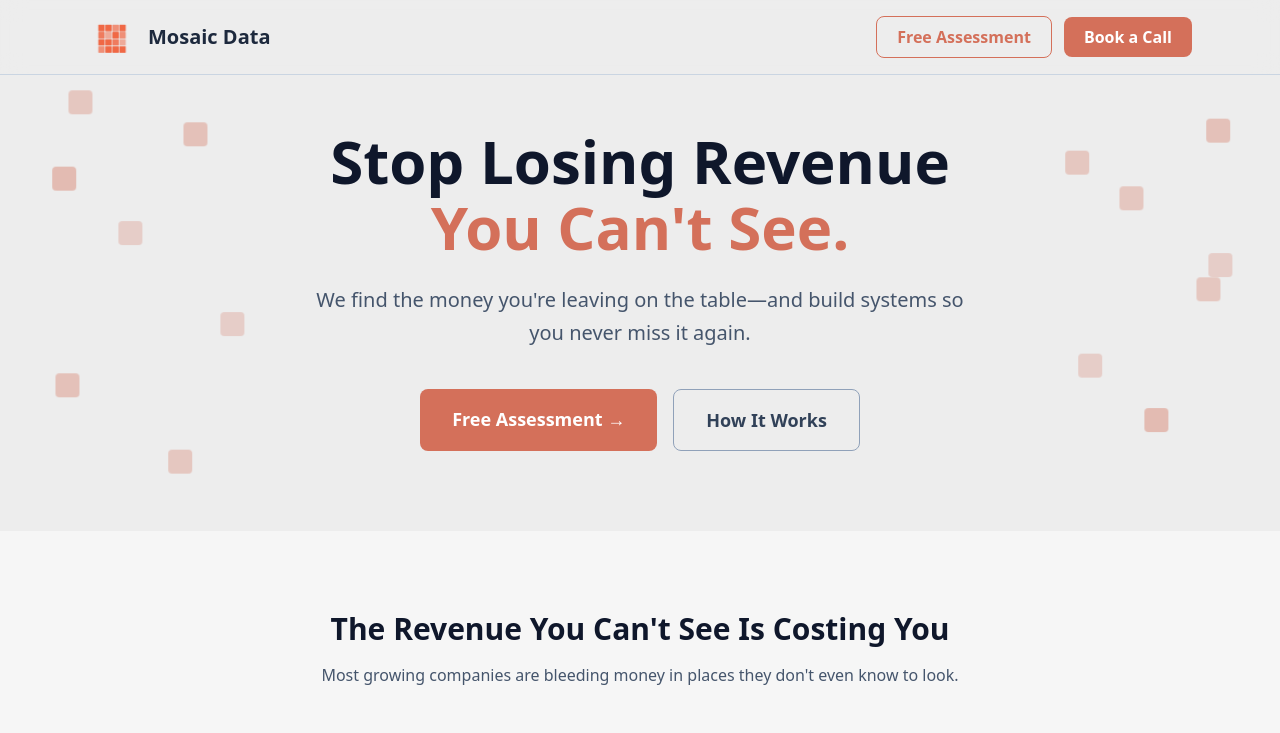
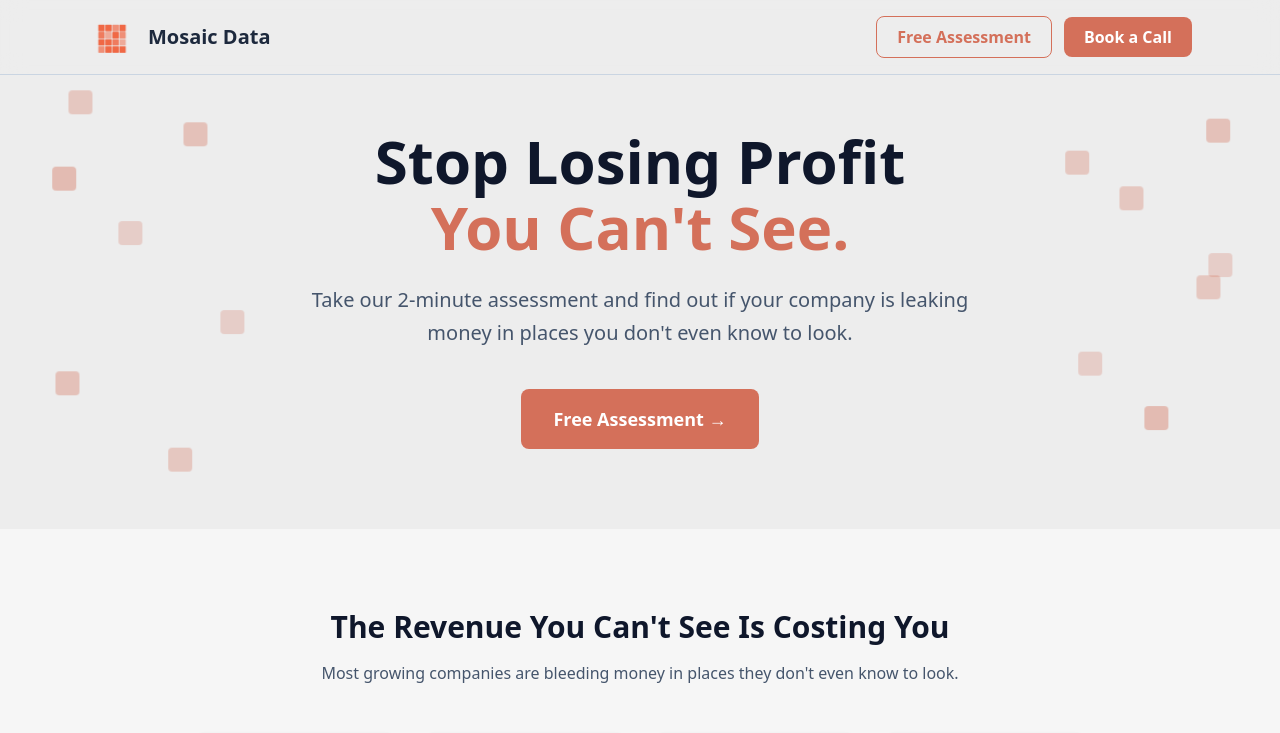
Before and after one commit to ninjalu/mosaic-data, a Next.js app: page / in a window 1280 px wide. Shown: the top 733 px of the page. Built offline with nearby package versions, Linux system fonts and the light colour scheme.

Commit message:
Update hero: profit headline, assessment CTA tagline, remove How It Works button
Co-Authored-By: Claude Opus 4.6 <noreply@anthropic.com>

```diff
--- a/app/page.tsx
+++ b/app/page.tsx
@@ -53,32 +53,24 @@ export default function Home() {
 
         <div className="max-w-4xl mx-auto text-center relative z-10">
           <h1 className="text-4xl md:text-5xl lg:text-6xl font-bold text-slate-900 leading-[1.1] mb-6">
-            Stop Losing Revenue
+            Stop Losing Profit
             <br />
             <span className="text-coral">
-              You Can't See.
+              You Can&apos;t See.
             </span>
           </h1>
 
           <p className="text-xl text-slate-600 max-w-2xl mx-auto mb-10 leading-relaxed">
-            We find the money you&apos;re leaving on the table—and build systems
-            so you never miss it again.
+            Take our 2-minute assessment and find out if your company is leaking
+            money in places you don&apos;t even know to look.
           </p>
 
-          <div className="flex flex-col sm:flex-row gap-4 justify-center">
-            <a
-              href="/assess"
-              className="px-8 py-4 bg-coral text-white rounded-lg font-semibold hover:bg-coral-light transition-colors text-lg"
-            >
-              Free Assessment →
-            </a>
-            <a
-              href="#how-it-works"
-              className="px-8 py-4 border border-slate-400 text-slate-700 rounded-lg font-semibold hover:border-slate-500 hover:text-slate-900 transition-colors text-lg"
-            >
-              How It Works
-            </a>
-          </div>
+          <a
+            href="/assess"
+            className="inline-block px-8 py-4 bg-coral text-white rounded-lg font-semibold hover:bg-coral-light transition-colors text-lg"
+          >
+            Free Assessment →
+          </a>
 
         </div>
       </section>
```
